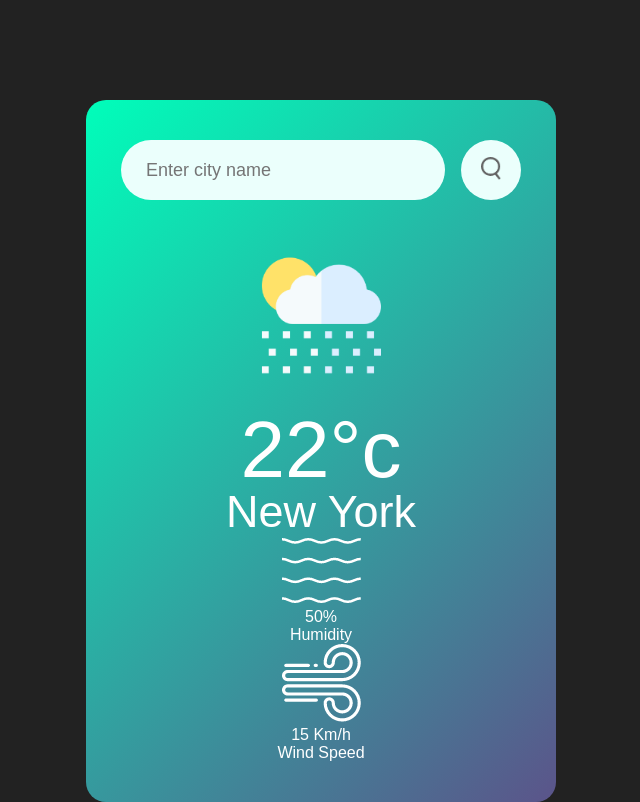
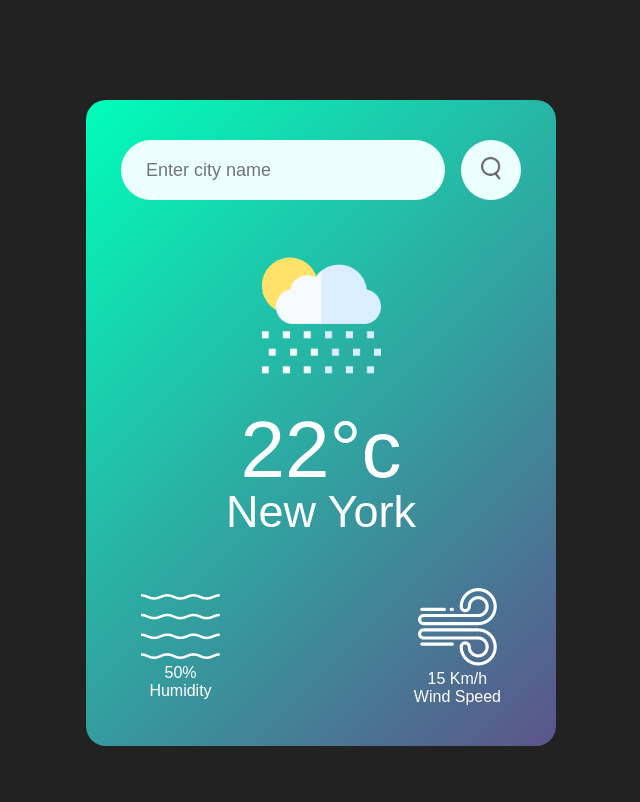
Before and after one commit to fmfahath/weatherApp, a plain HTML site: page index.html in a window 1280 px wide. Shown: the whole page, without its empty margins (319-959 px from the left). Drawn offline with Linux system fonts and the light colour scheme; files whose address does not match are found by name.

Commit message:
card/weather/details : css

```diff
--- a/css/style.css
+++ b/css/style.css
@@ -68,3 +68,11 @@ body{
     font-weight: 500;
     margin-top: -10PX;
 }
+
+.details{
+    display: flex;
+    align-items: center;
+    justify-content: space-between;
+    margin-top: 50px;
+    padding: 0 20px;
+}
--- a/index.html
+++ b/index.html
@@ -18,7 +18,7 @@
             <h1 class="temp">22°c</h1>
             <h2 class="city">New York</h2>
 
-            <div class="detail">
+            <div class="details">
                 <div class="col">
                     <img src="images/humidity.png" >
                     <div>
```
